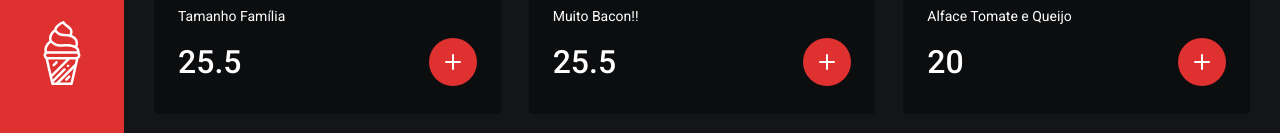
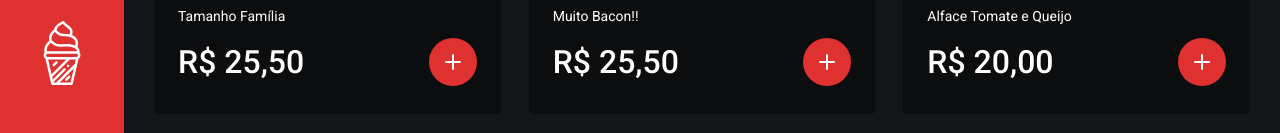
Before and after one commit to RafaelSaCa/food-commerce, a React (Create React App) app: page / in a window 1280 px wide. Shown: the part 491-624 px from the top of the page. Built offline with nearby package versions, Linux system fonts and the light colour scheme; a web font is replaced by a local one.

Commit message:
feat: Formatação do preço

```diff
--- a/src/components/Snacks/index.tsx
+++ b/src/components/Snacks/index.tsx
@@ -1,3 +1,4 @@
+import { currencyFormat } from '../../helpers/currencyformat'
 import { Container } from './styles'
 import {FiPlus} from 'react-icons/fi'
 
@@ -14,7 +15,7 @@
           <img src={snack.image} alt={snack.name} />
           <p>{snack.description}</p>
           <div>
-            <strong>{snack.price}</strong>
+            <strong>{currencyFormat(snack.price)}</strong>
             <button type='button'><FiPlus/></button>
           </div>
         </div>
--- /dev/null
+++ b/src/helpers/currencyformat.ts
@@ -0,0 +1,6 @@
+export function currencyFormat( currency: number) {
+  return new Intl.NumberFormat( 'pt-BR', {
+    style: 'currency',
+    currency:  'BRL'
+  }).format( currency )
+}
```
